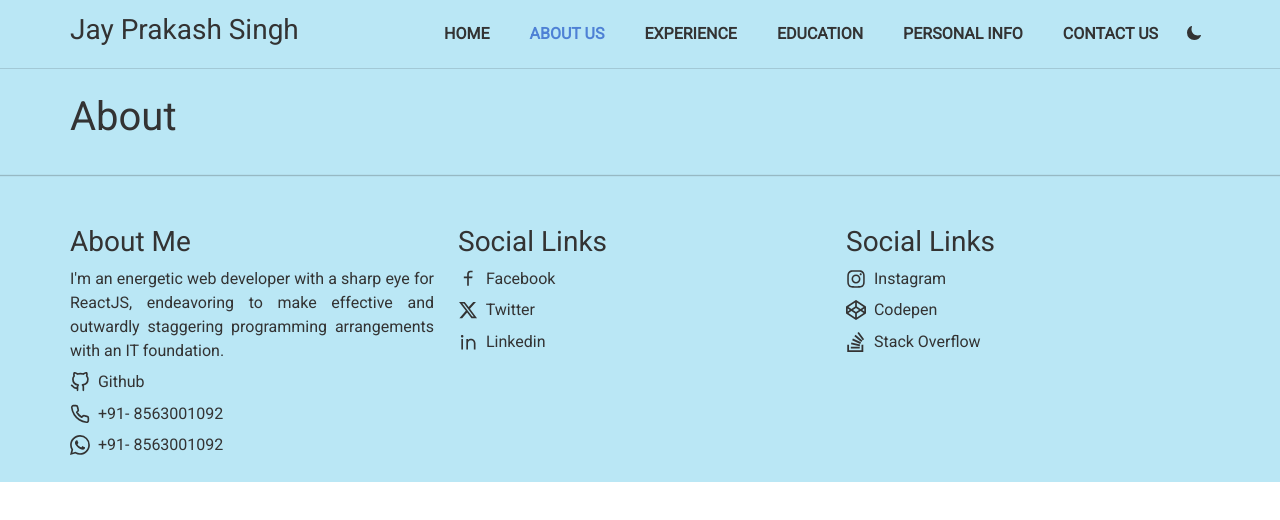
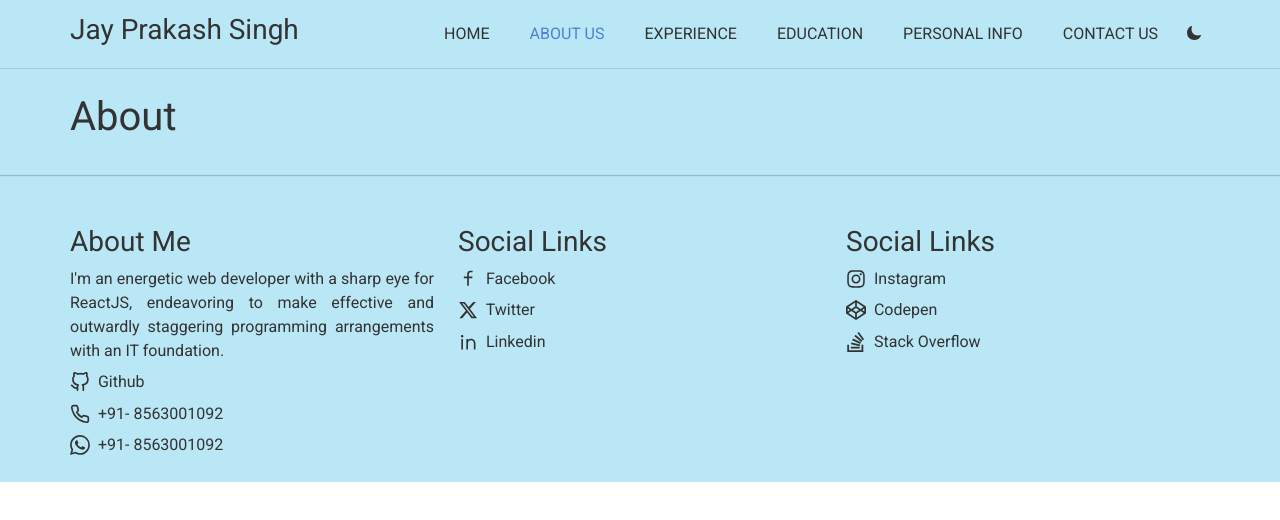
Before and after one commit to jayprakashcs12/portfolio.jps, a React (Create React App) app: page /about-us in a window 1280 px wide. Shown: the top 520 px of the page. Built offline with nearby package versions, Linux system fonts and the light colour scheme.

Commit message:
Header Updates

```diff
--- a/src/components/common/Header.jsx
+++ b/src/components/common/Header.jsx
@@ -7,7 +7,6 @@ const Header = ({ setTheme, theme }) => {
 
     let [expand, setExpand] = useState(false),
     darkToggle = () => { setTheme(theme === 'light' ? 'dark' : 'light'); },
-    activeNavStyle = { fontWeight: "bold" },
     navLinkClassName = `pro-button ${theme} links nav-links`,
     navStyle = { fontWeight: "normal" },
     navLinks = [ { navTo: '/', navText: 'Home' }, { navTo: '/about-us', navText: 'About Us' },
@@ -26,7 +25,7 @@ const Header = ({ setTheme, theme }) => {
                     <Nav className="me-auto"></Nav>
                     <Nav>
                         {navLinks.map((link, i) => (
-                            <NavLink key={i} to={link.navTo} style={isActive => isActive ? activeNavStyle : navStyle} className={navLinkClassName}
+                            <NavLink key={i} to={link.navTo} style={navStyle} className={navLinkClassName}
                                 onClick={() => setExpand(false)}>
                                 {link.navText}
                             </NavLink>
```
